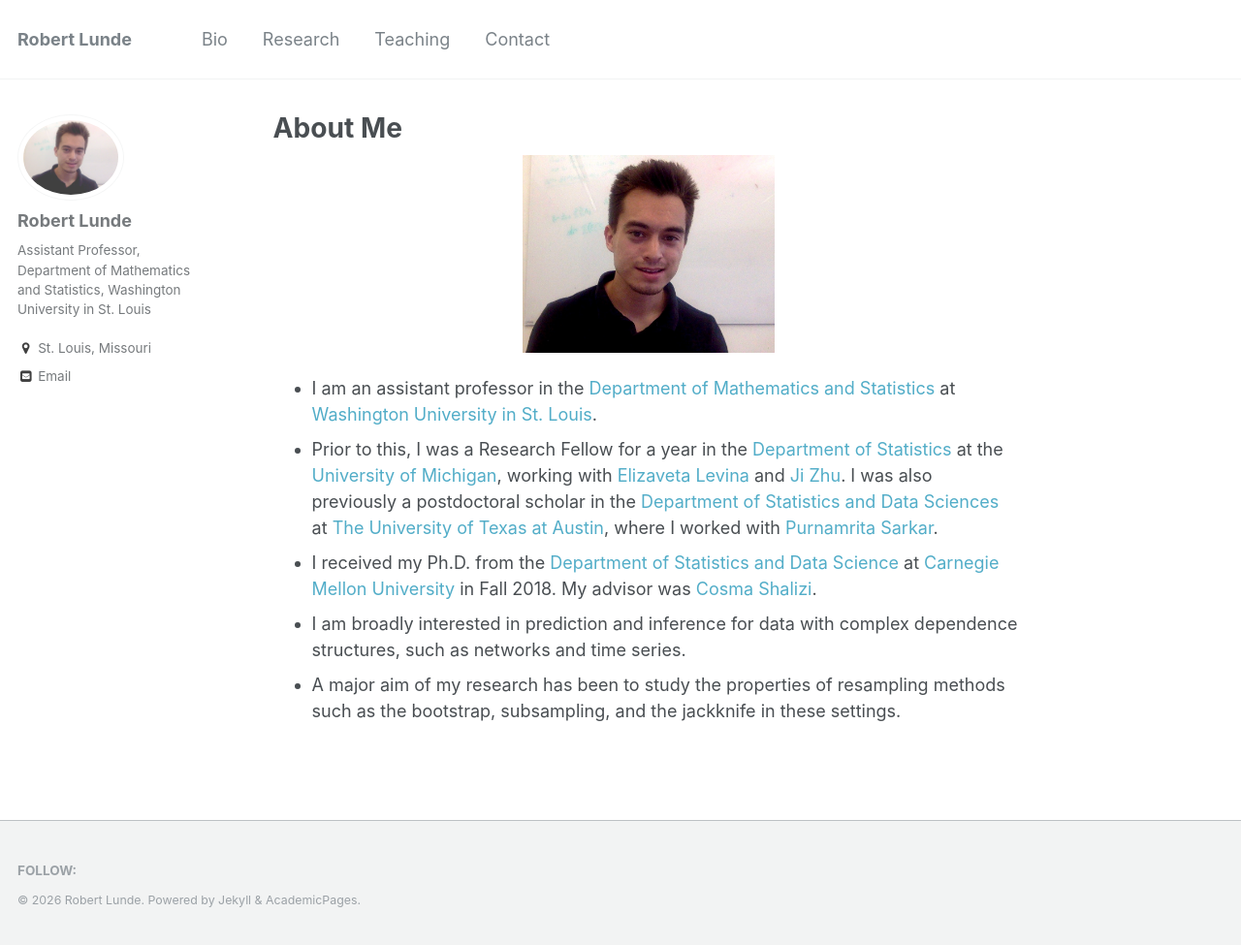
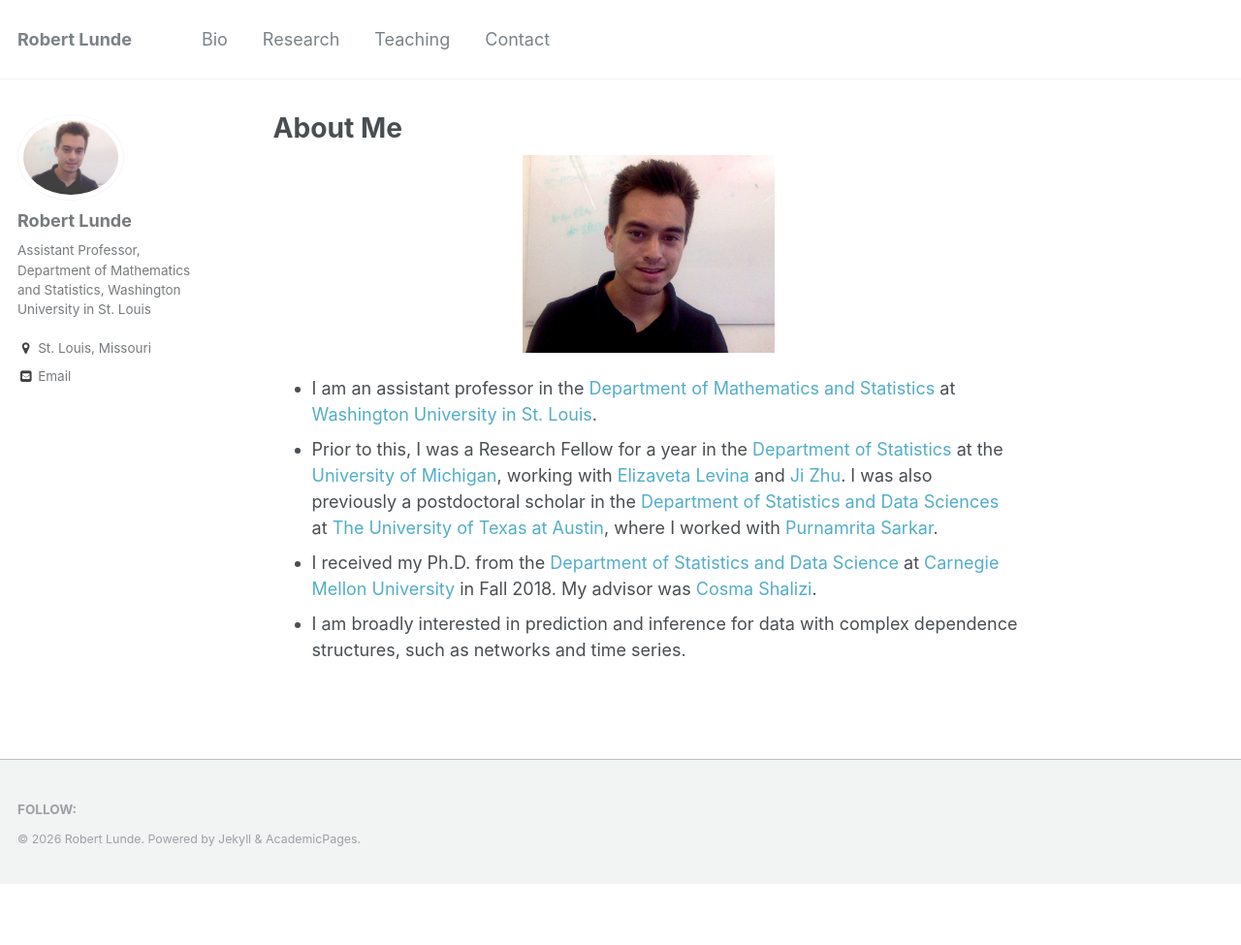
Before and after one commit to rslunde/rslunde.github.io, a Jekyll site: the page built from _pages/about.md, in a window 1280 px wide and 975 px high. Shown: the whole window at 97% size. Built offline with Jekyll 4.4.1, drawn with Linux system fonts in a browser that asks for light colours.

Commit message:
Update about.md

```diff
--- a/_pages/about.md
+++ b/_pages/about.md
@@ -16,4 +16,3 @@ redirect_from:
 *  Prior to this, I was a Research Fellow for a year in the [Department of Statistics](https://lsa.umich.edu/stats) at the [University of Michigan](https://umich.edu/), working with [Elizaveta Levina](http://dept.stat.lsa.umich.edu/~elevina/) and [Ji Zhu](http://dept.stat.lsa.umich.edu/~jizhu/).   I was also previously a postdoctoral scholar in the [Department of Statistics and Data Sciences](https://stat.utexas.edu) at [The University of Texas at Austin](https://www.utexas.edu), where I worked with [Purnamrita Sarkar](https://psarkar.github.io/).
 * I received my Ph.D. from the [Department of Statistics and Data Science](https://stat.cmu.edu) at [Carnegie Mellon University](https://www.cmu.edu/) in Fall 2018. My advisor was [Cosma Shalizi](http://www.stat.cmu.edu/~cshalizi/).
 * I am broadly interested in prediction and inference for data with complex dependence structures, such as networks and time series.
-* A major aim of my research has been to study the properties of resampling methods such as the bootstrap, subsampling, and the jackknife in these settings.
```
